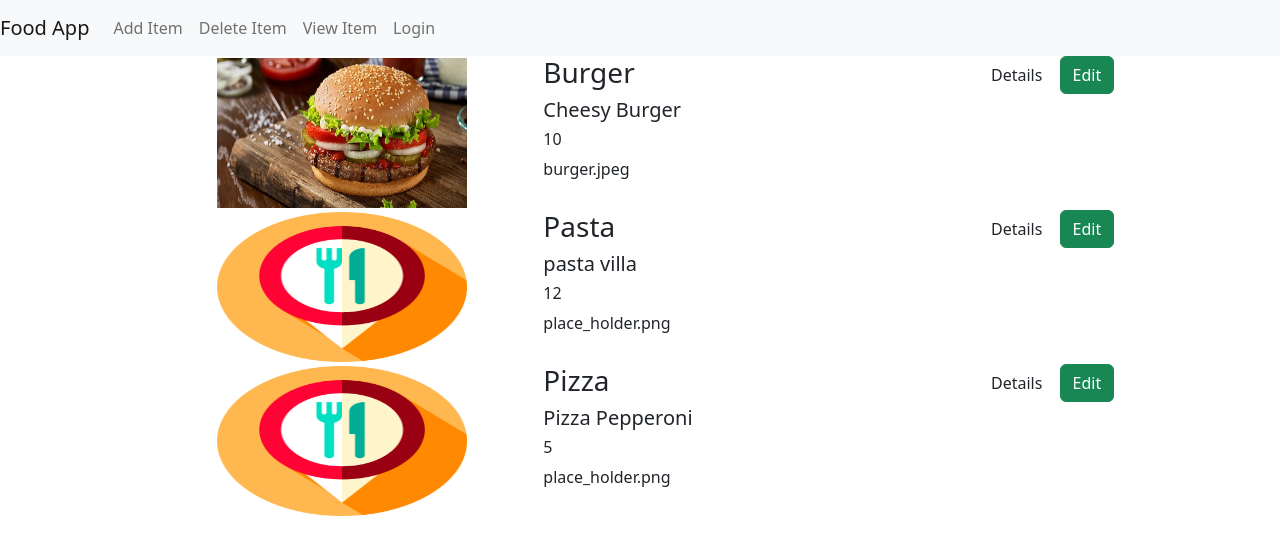
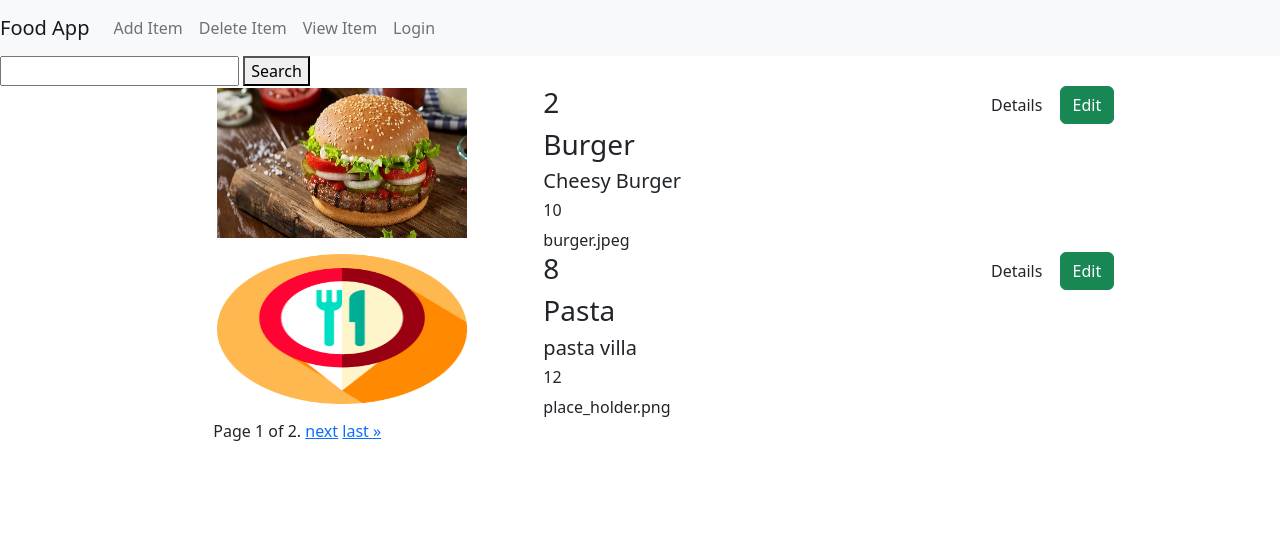
Before and after one commit to OArapoglu/awesome-django, a Django app: page /food/ in a window 1280 px wide. Shown: the top 555 px of the page. Run offline with Django 4.2, Linux system fonts and the light colour scheme; data comes from the database, SQL or seed files in the repository; both versions use the stored data as it was after the commit.

Commit message:
Search and Pagination

```diff
--- a/restaurant/food/templates/food/index.html
+++ b/restaurant/food/templates/food/index.html
@@ -1,12 +1,17 @@
 {% extends 'food/base.html' %}
 {% load static %}
 {% block body %}
+    <form action="" method="GET">
+        <input type="search" name="food_name">
+        <button type="submit">Search</button>
+    </form>
     {% for item in item_list%}
         <div class="row">
             <div class="col-md-3 offset-md-2">
                 <img src="{% static 'food/img/' %}{{ item.item_image }}" height="150px" width="250px" vspace="2px">
             </div>
             <div class="col-md-4">
+                <h3>{{ item.id }} </h3>
                 <h3>{{ item.item_name }}</h3>
                 <h5>{{ item.item_desc }}</h5>
                 <h6>{{ item.item_price }}</h6>
@@ -18,4 +23,21 @@
             </div>
         </div>
     {% endfor %}
+    <div class="pagination offset-md-2" >
+        <span class="step-links">
+            {% if page_obj.has_previous %}
+                <a href="?page=1">&laquo; first</a>
+                <a href="?page={{ page_obj.previous_page_number }}">previous</a>
+            {% endif %}
+
+            <span class="current">
+                Page {{ page_obj.number }} of {{ page_obj.paginator.num_pages }}.
+            </span>
+
+            {% if page_obj.has_next %}
+                <a href="?page={{ page_obj.next_page_number }}">next</a>
+                <a href="?page={{ page_obj.paginator.num_pages }}">last &raquo;</a>
+            {% endif %}
+        </span>
+    </div>
 {% endblock %}
--- a/restaurant/food/templates/food/item-form.html
+++ b/restaurant/food/templates/food/item-form.html
@@ -12,8 +12,8 @@
           <div class="card-body">
             <form method="POST">
               {% csrf_token %}
-              {% form %}
-              <div class="btn-info" type="submit">Login</div>
+              {{ form }}
+              <div class="btn-info"> <button type="submit">Add Item </button></div>
             </form>
           </div>
         </div>
--- a/restaurant/food/views.py
+++ b/restaurant/food/views.py
@@ -7,9 +7,16 @@ from django.views.generic.edit import CreateView
 
 
 class Index(ListView):
-    model = Item
     template_name = "food/index.html"
     context_object_name = "item_list"
+    paginate_by = 2
+
+    def get_queryset(self):
+        food_name = self.request.GET.get("food_name")
+        if food_name and food_name != "":
+            return Item.objects.filter(item_name__icontains=food_name)
+        else:
+            return Item.objects.all()
 
 
 class Detail(DetailView):
```
Also changed, not shown: restaurant/db.sqlite3.
